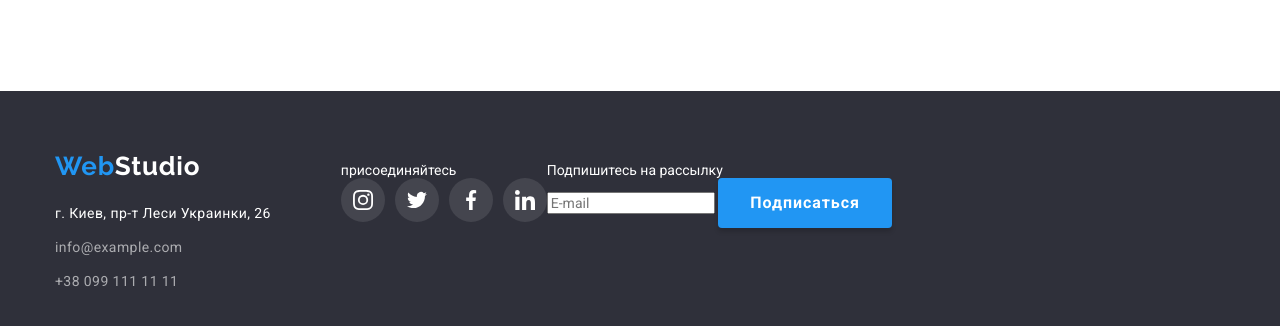
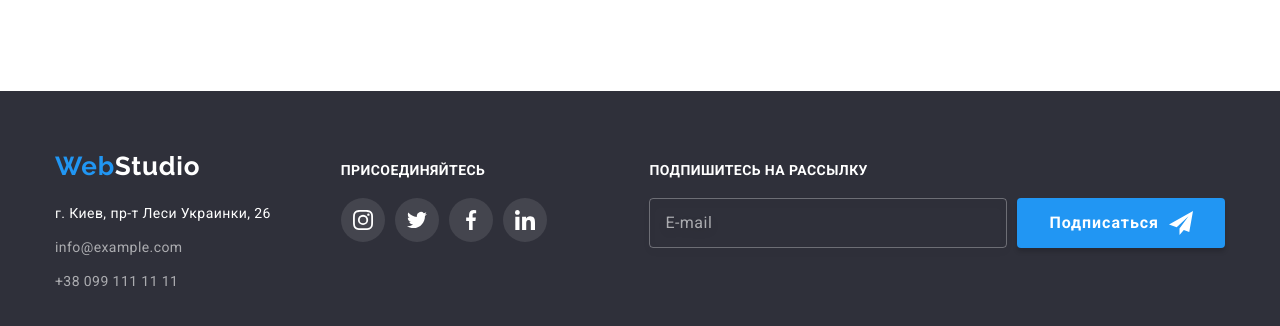
Before and after one commit to Koliadjun/goit-markup-hw-06, a plain HTML site: page index.html in a window 1280 px wide. Shown: the part 2584-2910 px from the top of the page. Drawn offline with nearby package versions, Linux system fonts and the light colour scheme.

Commit message:
footer form css

```diff
--- a/css/styles.css
+++ b/css/styles.css
@@ -418,7 +418,7 @@ p {
   background-color: rgba(255, 255, 255, 0.1);
   color: #ffffff;
 }
-.social-link-title {
+.footer-sub-title {
   font-weight: 700;
   font-size: 14px;
   line-height: 1.143;
@@ -427,7 +427,47 @@ p {
   margin-bottom: 20px;
   color: #ffffff;
 }
+.subscribe-conteinet {
+  margin-left: auto;
+}
 
+.subscribe-form-label {
+  display: flex;
+}
+.subscribe-form-input {
+  width: 358px;
+
+  border: 1px solid rgba(255, 255, 255, 0.3);
+  box-sizing: border-box;
+  filter: drop-shadow(0px 4px 4px rgba(0, 0, 0, 0.15));
+  border-radius: 4px;
+  margin-right: 10px;
+  background-color: transparent;
+  color: #ffffff;
+  padding: 16px 15px;
+}
+.subscribe-form-input::placeholder {
+  font-size: 16px;
+  line-height: 1.25;
+
+  letter-spacing: 0.03em;
+
+  color: rgba(255, 255, 255, 0.6);
+}
+.subscribe-form-button {
+  display: flex;
+  align-items: center;
+}
+.subscribe-form-button::after {
+  content: "";
+  margin-left: 10px;
+  width: 24px;
+  height: 24px;
+  background-image: url(../images/icons/send.svg);
+  background-repeat: no-repeat;
+  background-position: center;
+  background-size: contain;
+}
 /* ===== Portfolio.html styles ===== */
 
 /* == examples section ==*/
@@ -628,8 +668,8 @@ p {
   position: absolute;
   width: 18px;
   height: 18px;
-  padding: 3px;
   bottom: 50%;
+  padding: 2px;
   left: 12px;
   transform: translateY(50%);
   transition: fill var(--animation-function-and-duration);
```
